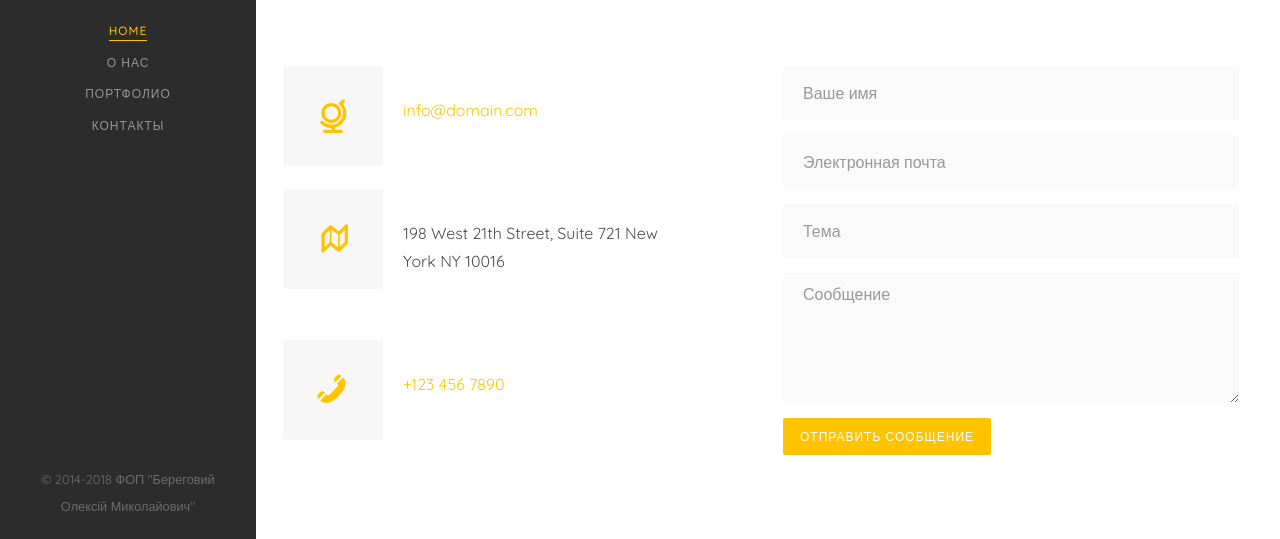
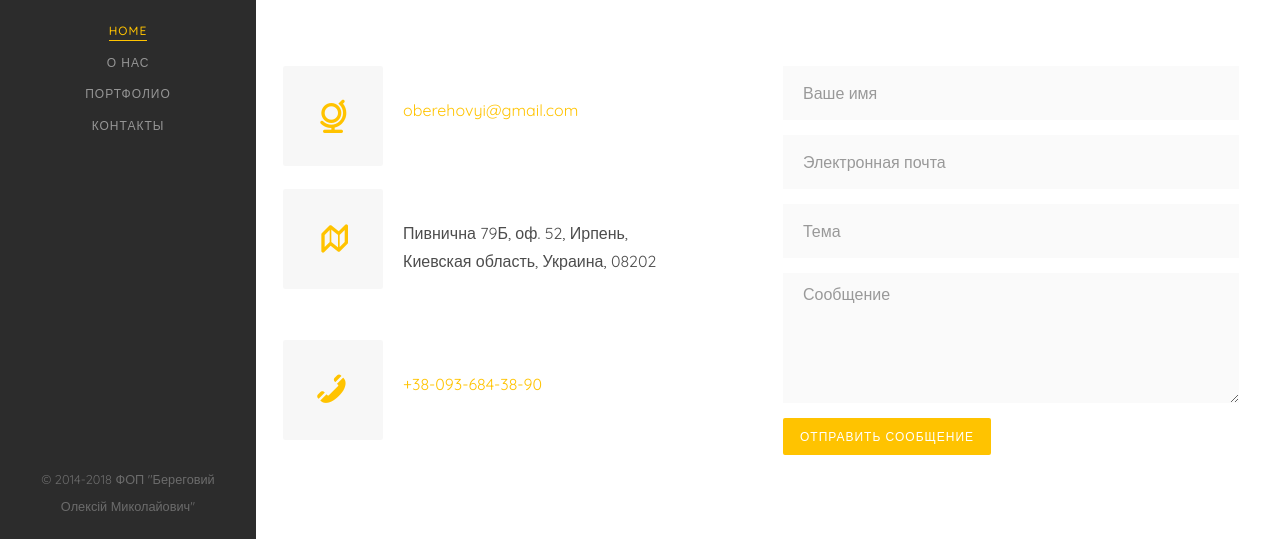
Before and after one commit to bom-video/bom-video, a plain HTML site: page contact.html in a window 1280 px wide. Shown: the part 115-654 px from the top of the page. Drawn offline with Linux system fonts and the light colour scheme; some packages are replaced by stand-ins of ours; no server answers; files whose address does not match are found by name.

Commit message:
contacts

```diff
--- a/contact.html
+++ b/contact.html
@@ -96,7 +96,7 @@ Copyright &copy;<script>document.write(new Date().getFullYear());</script> All r
 									<i class="icon-globe-outline"></i>
 								</div>
 								<div class="colorlib-text">
-									<p class="bom-video_custom-font-size"><a href="#">info@domain.com</a></p>
+									<p class="bom-video_custom-font-size"><a href="#">oberehovyi@gmail.com</a></p>
 								</div>
 							</div>
 
@@ -105,7 +105,7 @@ Copyright &copy;<script>document.write(new Date().getFullYear());</script> All r
 									<i class="icon-map"></i>
 								</div>
 								<div class="colorlib-text">
-									<p class="bom-video_custom-font-size">198 West 21th Street, Suite 721 New York NY 10016</p>
+									<p class="bom-video_custom-font-size">Пивнична 79Б, оф. 52, Ирпень, Киевская область, Украина, 08202</p>
 								</div>
 							</div>
 
@@ -114,7 +114,7 @@ Copyright &copy;<script>document.write(new Date().getFullYear());</script> All r
 									<i class="icon-phone"></i>
 								</div>
 								<div class="colorlib-text">
-									<p class="bom-video_custom-font-size"><a href="tel://">+123 456 7890</a></p>
+									<p class="bom-video_custom-font-size"><a href="tel://">+38-093-684-38-90</a></p>
 								</div>
 							</div>
 						</div>
@@ -145,9 +145,6 @@ Copyright &copy;<script>document.write(new Date().getFullYear());</script> All r
 					</div>
 				</div>
 			</div>
-
-			<div id="map"></div>
-
 		</div>
 	</div>
 
@@ -168,8 +165,8 @@ Copyright &copy;<script>document.write(new Date().getFullYear());</script> All r
 	<!-- Counters -->
 	<script src="js/jquery.countTo.js"></script>
 	<!-- Google Map -->
-	<script src="https://maps.googleapis.com/maps/api/js?key=AIzaSyCefOgb1ZWqYtj7raVSmN4PL2WkTrc-KyA&sensor=false"></script>
-	<script src="js/google_map.js"></script>
+	<!-- <script src="https://maps.googleapis.com/maps/api/js?key=AIzaSyCefOgb1ZWqYtj7raVSmN4PL2WkTrc-KyA&sensor=false"></script>
+	<script src="js/google_map.js"></script> -->
 
 
 	<!-- MAIN JS -->
```
